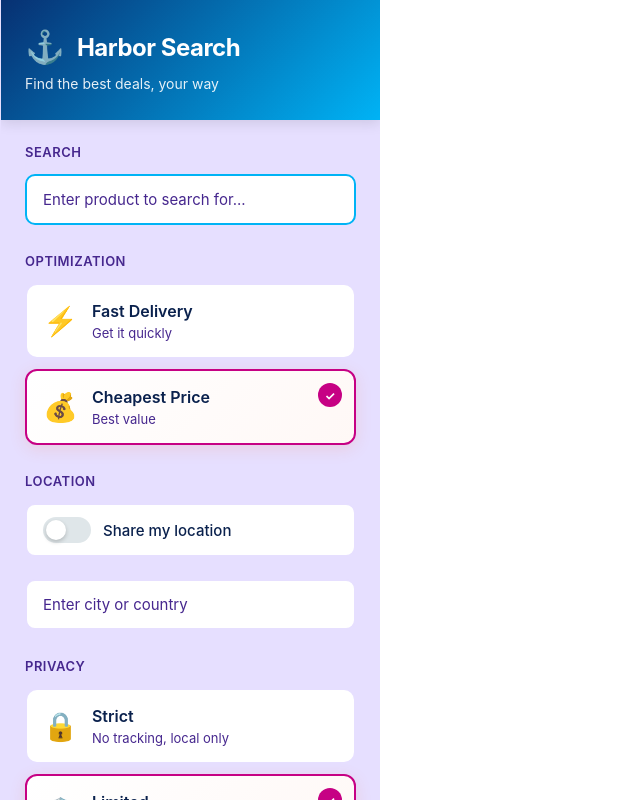
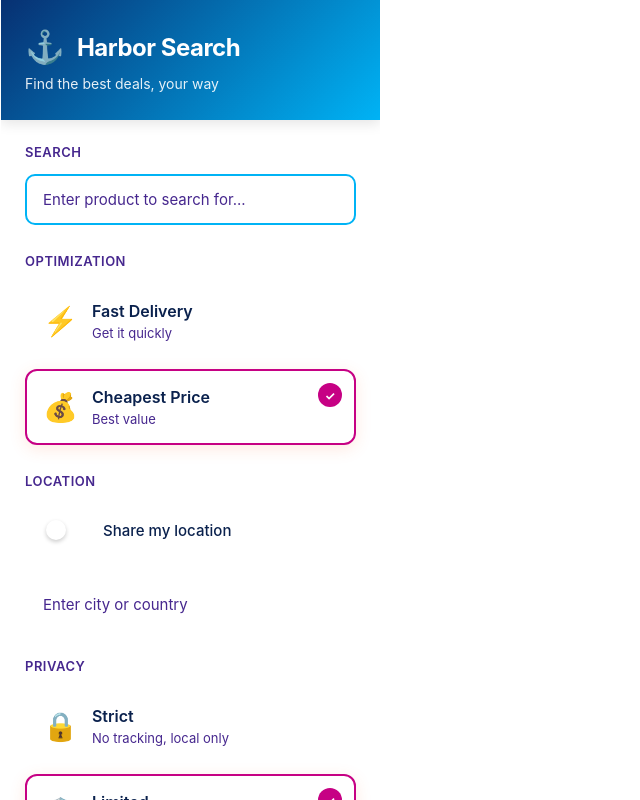
Before and after one commit to intern2807/hacknation_mozilla_challenge, a React (Create React App) app: page / in a window 1280 px wide. Shown: the whole page, without its empty margins (0-640 px from the left). Built offline with nearby package versions, Linux system fonts and the light colour scheme.

Commit message:
adjusted documentation

```diff
--- a/src/SearchSidebar.css
+++ b/src/SearchSidebar.css
@@ -5,9 +5,9 @@
   --harbor-secondary: #00B3F5;
   --harbor-accent: #C60184;
   --harbor-success: #2BC4A2;
-  --harbor-bg: #E6DFFF;
+  --harbor-bg: #ffffff;
   --harbor-surface: #ffffff;
-  --harbor-border: #E6DFFF;
+  --harbor-border: #ffffff;
   --harbor-text-primary: #0A214D;
   --harbor-text-secondary: #46278E;
   --harbor-shadow: rgba(0, 0, 0, 0.08);
@@ -216,7 +216,7 @@
 .option-card.active,
 .privacy-card.active {
   border-color: var(--harbor-accent);
-  background: linear-gradient(135deg, #fff 0%, #fff8f6 100%);
+  background: linear-gradient(135deg, #fff 0%, #ffffff 100%);
   box-shadow: 0 4px 16px rgba(255, 107, 53, 0.15);
 }
 
@@ -302,7 +302,7 @@
 .toggle-switch {
   width: 48px;
   height: 26px;
-  background: #dfe6e9;
+  background: #ffffff;
   border-radius: 13px;
   position: relative;
   transition: all 0.3s ease;
@@ -391,7 +391,7 @@
 /* Error Message */
 .error-message {
   padding: 12px;
-  background: #ffeef0;
+  background: #ffffff;
   border-left: 3px solid #e74c3c;
   border-radius: 6px;
   animation: slideIn 0.3s ease;
```
Also changed, not shown: 1 other file (tests, documents, lock files or other folders).
